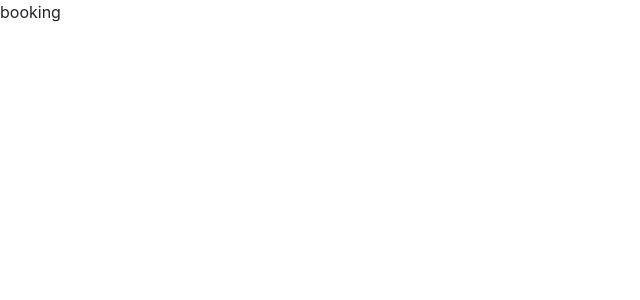
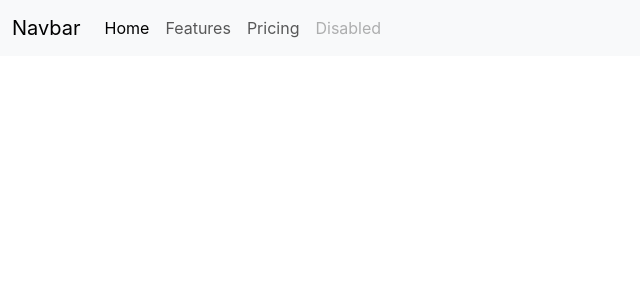
Before and after one commit to shrijanlakhey/frontend-course, a React (Create React App) app in the folder react/bookingapp/: page / in a window 1280 px wide. Shown: the top 300 px of the page, without its empty margins (0-640 px from the left). Built offline with nearby package versions, Linux system fonts and the light colour scheme.

Commit message:
added NavbarComponent

```diff
--- /dev/null
+++ b/react/bookingapp/src/components/bookingComponents/NavbarComponent.jsx
@@ -0,0 +1,36 @@
+import React from 'react'
+
+
+const NavbarComponent = () => {
+  return (
+    <nav className="navbar navbar-expand-lg bg-body-tertiary">
+        <div className="container-fluid">
+            <a className="navbar-brand" href="#">Navbar</a>
+            <button className="navbar-toggler" type="button" data-bs-toggle="collapse" data-bs-target="#navbarNav" aria-controls="navbarNav" aria-expanded="false" aria-label="Toggle navigation">
+            <span className="navbar-toggler-icon"></span>
+            </button>
+            <div className="collapse navbar-collapse" id="navbarNav">
+                <ul className="navbar-nav">
+                    <li className="nav-item">
+                        <a className="nav-link active" aria-current="page" href="#">Home</a>
+                    </li>
+
+                    <li className="nav-item">
+                        <a className="nav-link" href="#">Features</a>
+                    </li>
+
+                    <li className="nav-item">
+                        <a className="nav-link" href="#">Pricing</a>
+                    </li>
+
+                    <li className="nav-item">
+                        <a className="nav-link disabled">Disabled</a>
+                    </li>
+                </ul>
+            </div>
+        </div>
+    </nav>
+  )
+}
+
+export default NavbarComponent
--- a/react/bookingapp/src/pages/Booking.jsx
+++ b/react/bookingapp/src/pages/Booking.jsx
@@ -1,8 +1,11 @@
 import React from 'react'
+import NavbarComponent from '../components/bookingComponents/NavbarComponent'
 
 const Booking = () => {
   return (
-    <div>booking</div>
+    <>
+        <NavbarComponent />
+    </>
   )
 }
 
```
